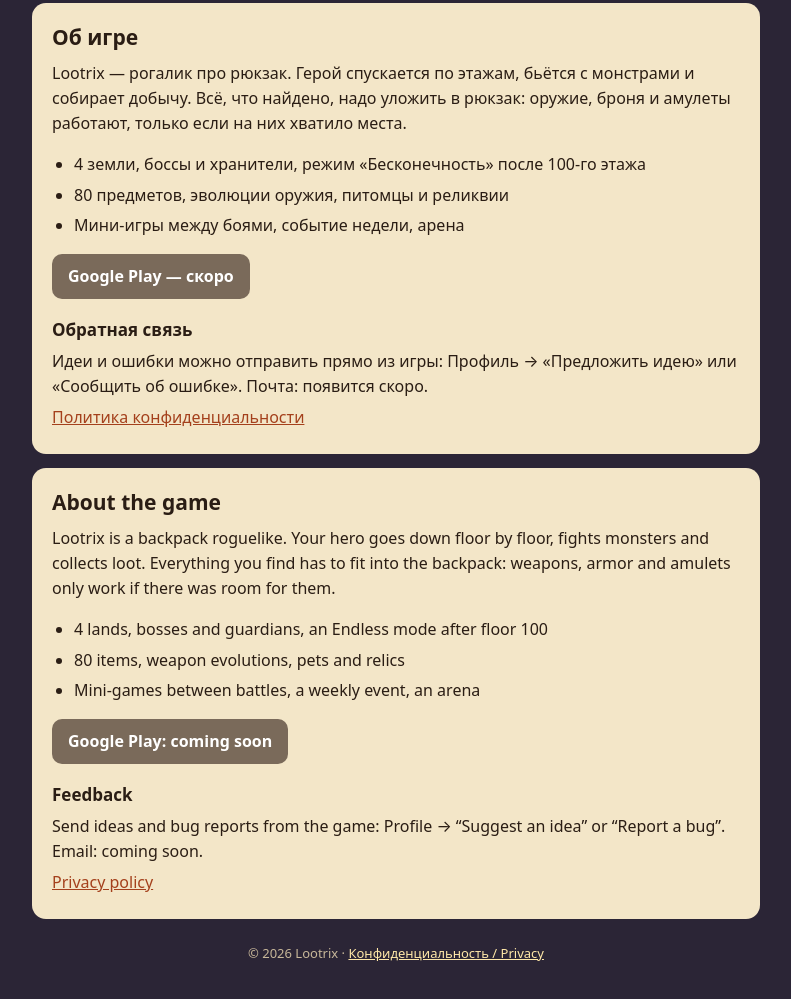
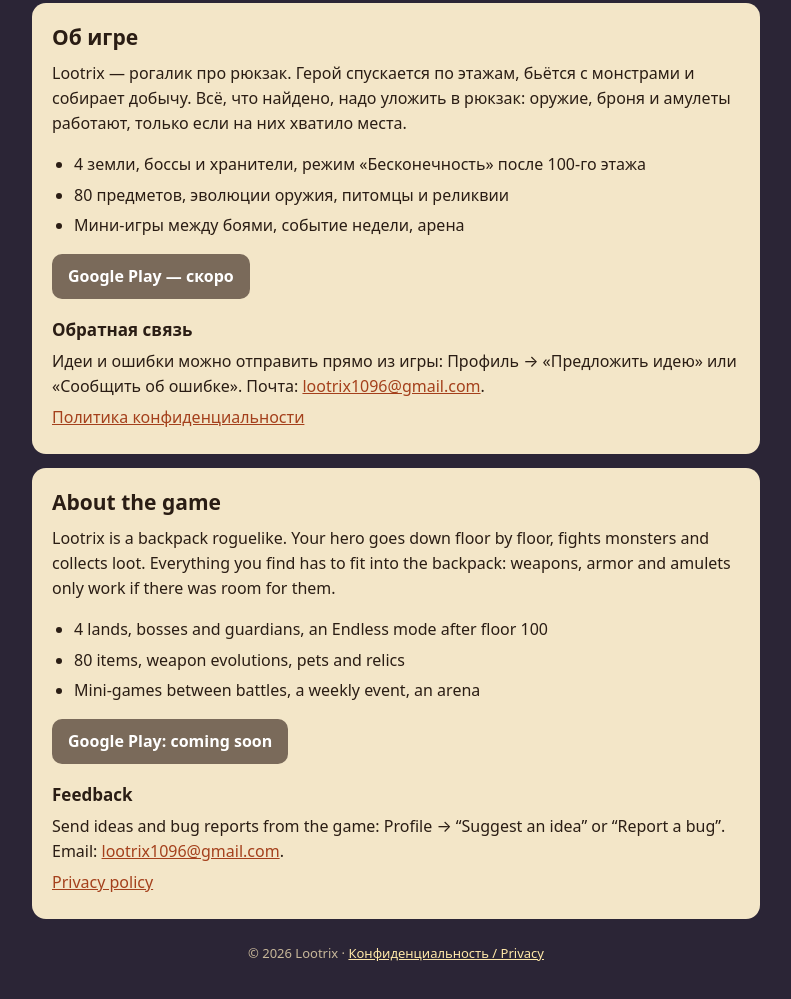
Before and after one commit to Relax1205/lootrix-site, a plain HTML site: page index.html in a window 1280 px wide. Shown: the part 283-1282 px from the top of the page, without its empty margins (244-1035 px from the left). Drawn offline with Linux system fonts and the light colour scheme.

Commit message:
Почта для обратной связи lootrix1096@gmail.com в игре и на сайте

```diff
--- a/index.html
+++ b/index.html
@@ -32,7 +32,7 @@
     </div>
     <h3>Обратная связь</h3>
     <p>Идеи и ошибки можно отправить прямо из игры: Профиль → «Предложить идею» или «Сообщить об ошибке».
-      Почта: <span class="mail">появится скоро</span>.</p>
+      Почта: <a class="mail" href="mailto:lootrix1096@gmail.com">lootrix1096@gmail.com</a>.</p>
     <p><a href="privacy.html">Политика конфиденциальности</a></p>
   </section>
 
@@ -50,7 +50,7 @@
     </div>
     <h3>Feedback</h3>
     <p>Send ideas and bug reports from the game: Profile → “Suggest an idea” or “Report a bug”.
-      Email: <span class="mail">coming soon</span>.</p>
+      Email: <a class="mail" href="mailto:lootrix1096@gmail.com">lootrix1096@gmail.com</a>.</p>
     <p><a href="privacy.html#en">Privacy policy</a></p>
   </section>
 
```
Also changed, not shown: privacy.html (+2 -2 lines), 1 other file.
